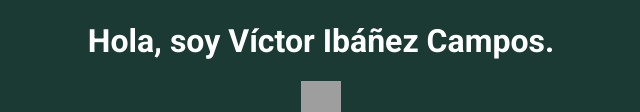
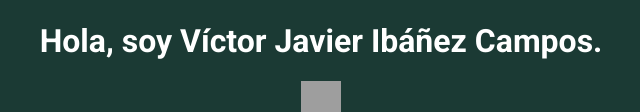
Before and after one commit to victoribanez/victoribanez.github.io, a plain HTML site: page index.html in a window 1280 px wide. Shown: the part 414-526 px from the top of the page, without its empty margins (319-959 px from the left). Drawn offline with Linux system fonts and the light colour scheme; grey boxes are pictures that could not be loaded.

Commit message:
Se actualiza nombre

```diff
--- a/index.html
+++ b/index.html
@@ -37,7 +37,7 @@
 <body>
     <div class="container">
         <img src="images/me.jpg" alt="Foto de perfil" class="profile-pic">
-        <h1>Hola, soy Víctor Ibáñez Campos.</h1>
+        <h1>Hola, soy Víctor Javier Ibáñez Campos.</h1>
         <div class="linkedin-icon">
             <a href="tu-perfil-de-linkedin">
                 <img src="https://upload.wikimedia.org/wikipedia/commons/8/81/LinkedIn_icon.svg" alt="LinkedIn">
```
